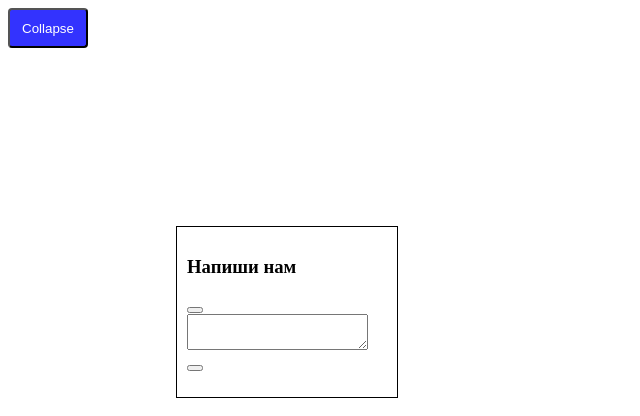
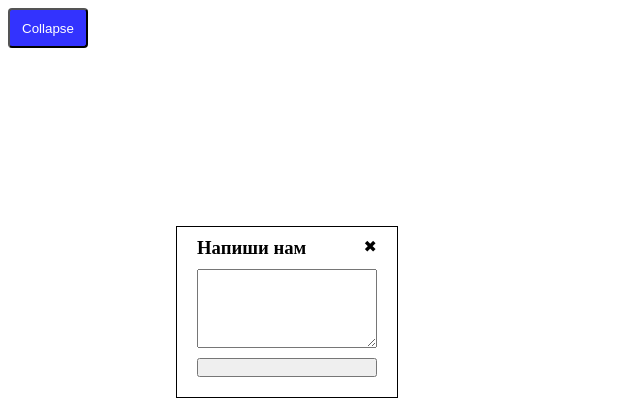
Before and after one commit to YuriShornikov/animation, a website built with webpack: page src/index.html in a window 1280 px wide. Both pictures are taken after a click on the button 368 px from the left and 368 px from the top of the page. Shown: the whole page, without its empty margins (0-640 px from the left). Built offline with nearby package versions, Linux system fonts and the light colour scheme.

Commit message:
1 and 2 completed

```diff
--- a/src/css/style.css
+++ b/src/css/style.css
@@ -45,7 +45,36 @@
   border-radius: 30px;
   background-color: red;
   border: 0px;
-  transition: all 0.3s ease;
+}
+
+.circle-animation {
+  animation: circle 0.3s forwards;
+}
+
+@keyframes circle {
+  0% {
+    transform: scale(1);
+    opacity: 1;
+  }
+  100% {
+    transform: scale(0);
+    opacity: 0;
+  }
+}
+
+.circle-animation-back {
+  animation: circle-backwards 0.3s forwards;
+}
+
+@keyframes circle-backwards {
+  0% {
+    transform: scale(0);
+    opacity: 0;
+  }
+  100% {
+    transform: scale(1);
+    opacity: 1;
+  }
 }
 
 .circle:hover {
@@ -53,6 +82,8 @@
 }
 
 .chat {
+  display: flex;
+  flex-direction: column;
   position: absolute;
   bottom: 10px;
   right: 10px;
@@ -63,6 +94,36 @@
   padding: 10px;
 }
 
+.top {
+  display: flex;
+  position: relative;
+}
+
+.close {
+  position: absolute;
+  right: 10px;
+  background: none;
+  border: none;
+  padding: 0;
+  font-size: inherit;
+  cursor: pointer;
+  outline: none;
+}
+
+h3 {
+  margin: 0px 10px 10px 10px;
+}
+
 .hidden {
   display: none;
 }
+
+.print {
+  margin: 0px 10px 0px 10px;
+  height: 80px;
+}
+
+.send {
+  margin: 10px;
+  height: 20px;
+}
--- a/src/index.html
+++ b/src/index.html
@@ -22,7 +22,7 @@
             <div class="chat hidden">
                 <div class="top">
                     <h3>Напиши нам</h3>
-                    <button class="close"></button>
+                    <button class="close">&#10006;</button>
                 </div>
 
                 <textarea class="print"></textarea>
--- a/src/js/app.js
+++ b/src/js/app.js
@@ -25,9 +25,7 @@ const chat = document.querySelector('.chat');
 const closeBtn = document.querySelector('.close');
 
 circle.addEventListener('click', () => {
-  circle.style.transform = 'scale(0)';
-  circle.style.opacity = '0';
-
+  circle.classList.add('circle-animation');
   setTimeout(() => {
       chat.classList.remove('hidden');
   }, 300);
@@ -36,6 +34,10 @@ circle.addEventListener('click', () => {
 
 closeBtn.addEventListener('click', () => {
   chat.classList.add('hidden');
-  circle.style.transform = 'scale(1)';
-  circle.style.opacity = '1';
+  circle.classList.remove('circle-animation');
+  circle.classList.add('circle-animation-back');
+  setTimeout(() => {
+    circle.classList.remove('circle-animation-back');
+}, 300);
+
 });
```
